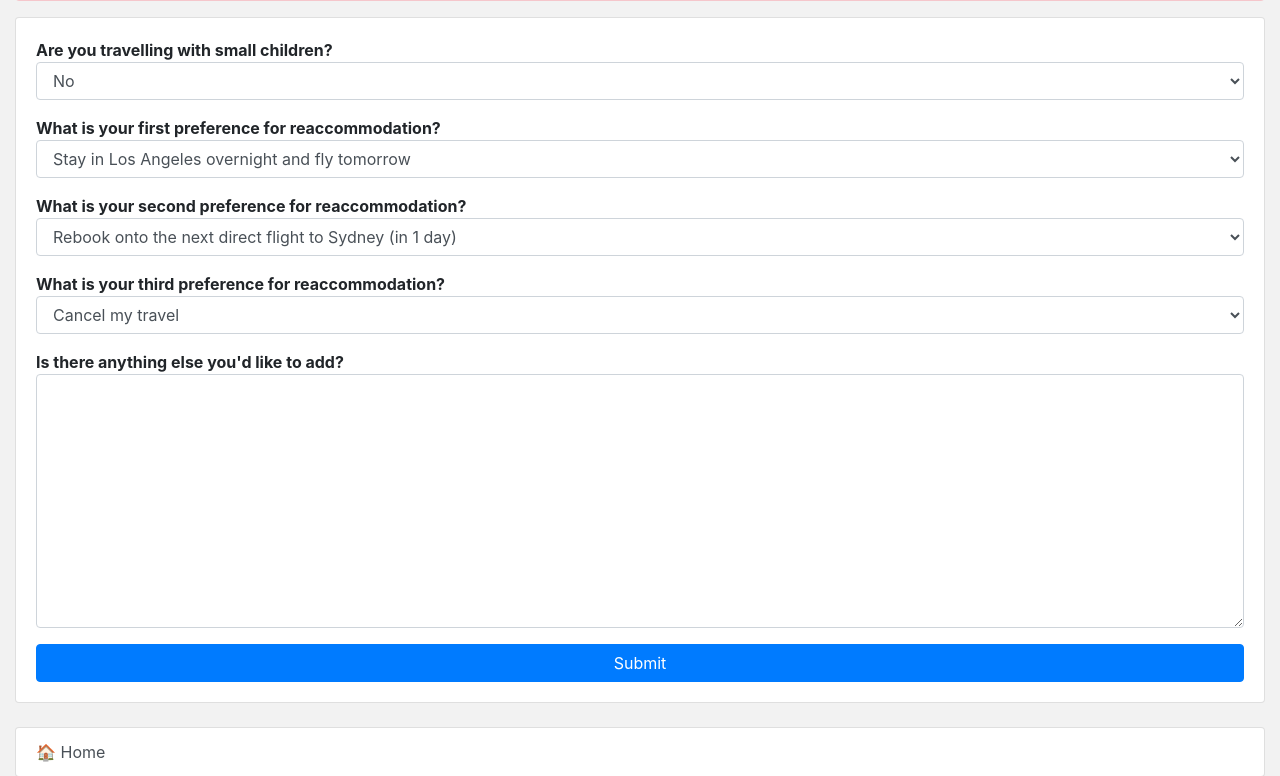
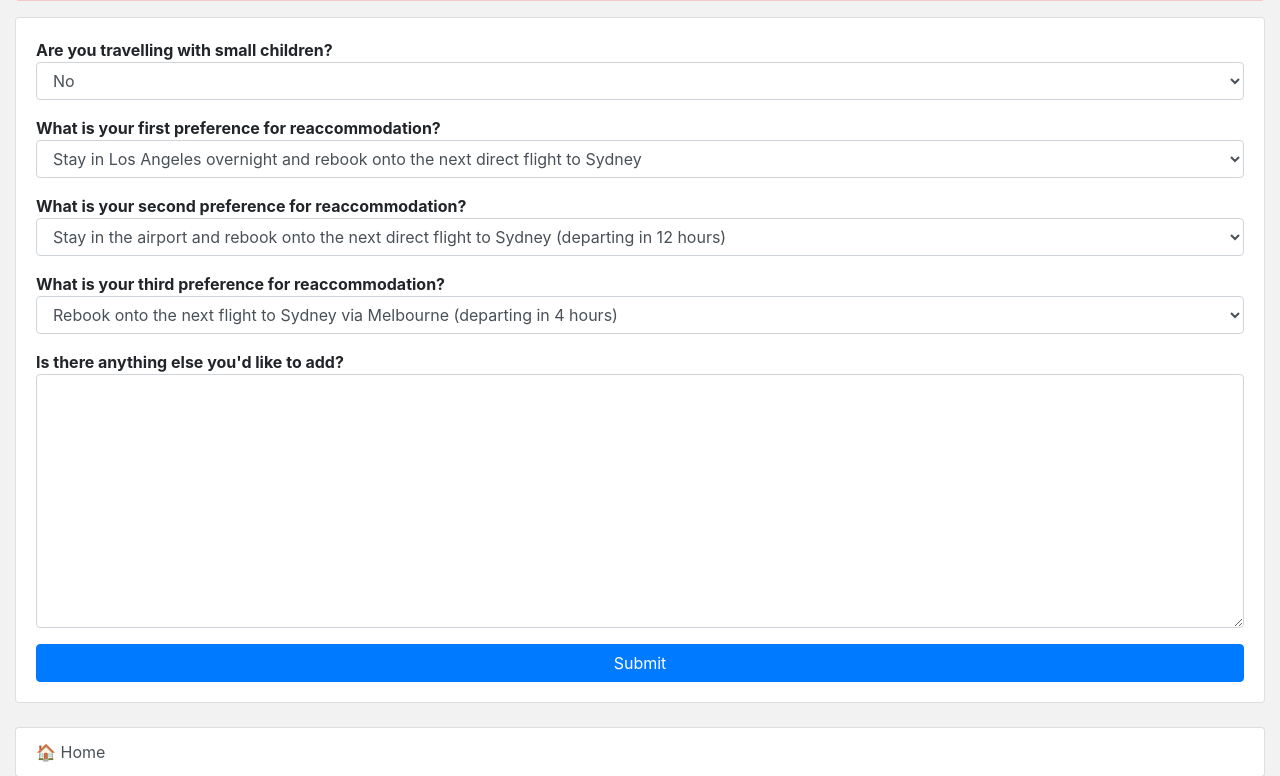
Before and after one commit to viranw/ICPU-DROM, a Django app: template flights/templates/flights/passenger.html in a window 1280 px wide. Shown: the part 215-991 px from the top of the page. Run offline with Django 3.2, Linux system fonts and the light colour scheme; the template is opened without the code that fills it, so the values that code supplies are empty; some libraries are stand-ins or nearby versions.

Commit message:
Update passenger page

```diff
--- a/flights/templates/flights/passenger.html
+++ b/flights/templates/flights/passenger.html
@@ -40,9 +40,9 @@ QF-DROM
         <b>What is your first preference for reaccommodation?</b>
         <div class="input-group mb-3">
           <select class="form-control" name="username" required>
-            <option>Stay in Los Angeles overnight and fly tomorrow</option>
-            <option>Rebook onto the next <b>direct</b> flight to Sydney (in 1 day)</option>
-            <option>Rebook onto the next flight to Sydney <b>via Melbourne</b> (today)</option>
+            <option selected>Stay in Los Angeles overnight and rebook onto the next <b>direct</b> flight to Sydney</option>
+            <option>Stay in the airport and rebook onto the next <b>direct</b> flight to Sydney (departing in 12 hours)</option>
+            <option>Rebook onto the next flight to Sydney <b>via Melbourne</b> (departing in 4 hours)</option>
             <option>Cancel my travel</option>
           </select>
         </div>
@@ -50,9 +50,9 @@ QF-DROM
         <b>What is your second preference for reaccommodation?</b>
         <div class="input-group mb-3">
           <select class="form-control" name="username" required>
-            <option>Stay in Los Angeles overnight and fly tomorrow</option>
-            <option selected>Rebook onto the next <b>direct</b> flight to Sydney (in 1 day)</option>
-            <option>Rebook onto the next flight to Sydney <b>via Melbourne</b> (today)</option>
+            <option>Stay in Los Angeles overnight and rebook onto the next <b>direct</b> flight to Sydney</option>
+            <option selected>Stay in the airport and rebook onto the next <b>direct</b> flight to Sydney (departing in 12 hours)</option>
+            <option>Rebook onto the next flight to Sydney <b>via Melbourne</b> (departing in 4 hours)</option>
             <option>Cancel my travel</option>
           </select>
         </div>
@@ -60,10 +60,10 @@ QF-DROM
         <b>What is your third preference for reaccommodation?</b>
         <div class="input-group mb-3">
           <select class="form-control" name="username" required>
-            <option>Stay in Los Angeles overnight and fly tomorrow</option>
-            <option>Rebook onto the next <b>direct</b> flight to Sydney (in 1 day)</option>
-            <option>Rebook onto the next flight to Sydney <b>via Melbourne</b> (today)</option>
-            <option selected>Cancel my travel</option>
+            <option>Stay in Los Angeles overnight and rebook onto the next <b>direct</b> flight to Sydney</option>
+            <option>Stay in the airport and rebook onto the next <b>direct</b> flight to Sydney (departing in 12 hours)</option>
+            <option selected>Rebook onto the next flight to Sydney <b>via Melbourne</b> (departing in 4 hours)</option>
+            <option>Cancel my travel</option>
           </select>
         </div>
 
```
